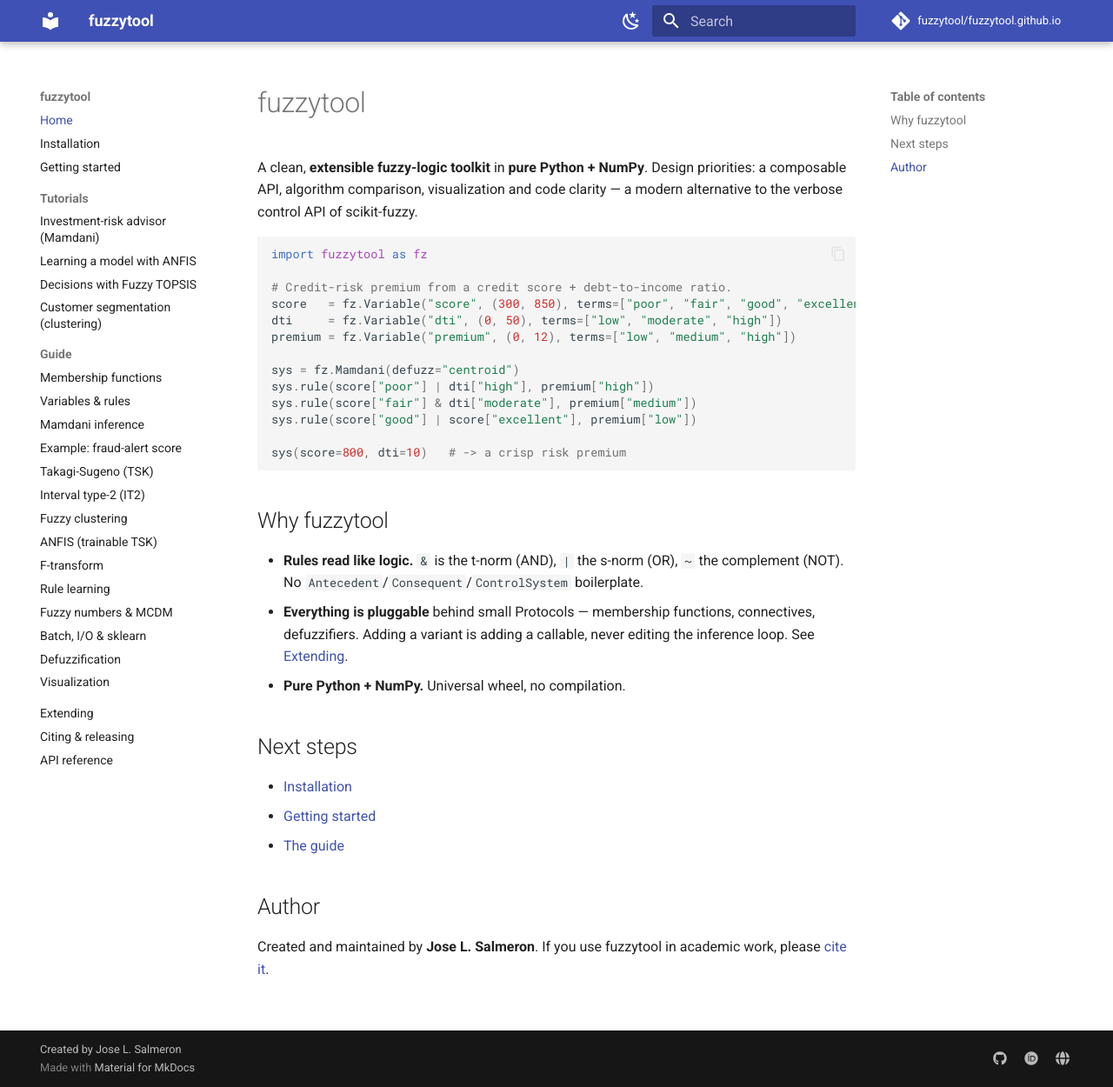
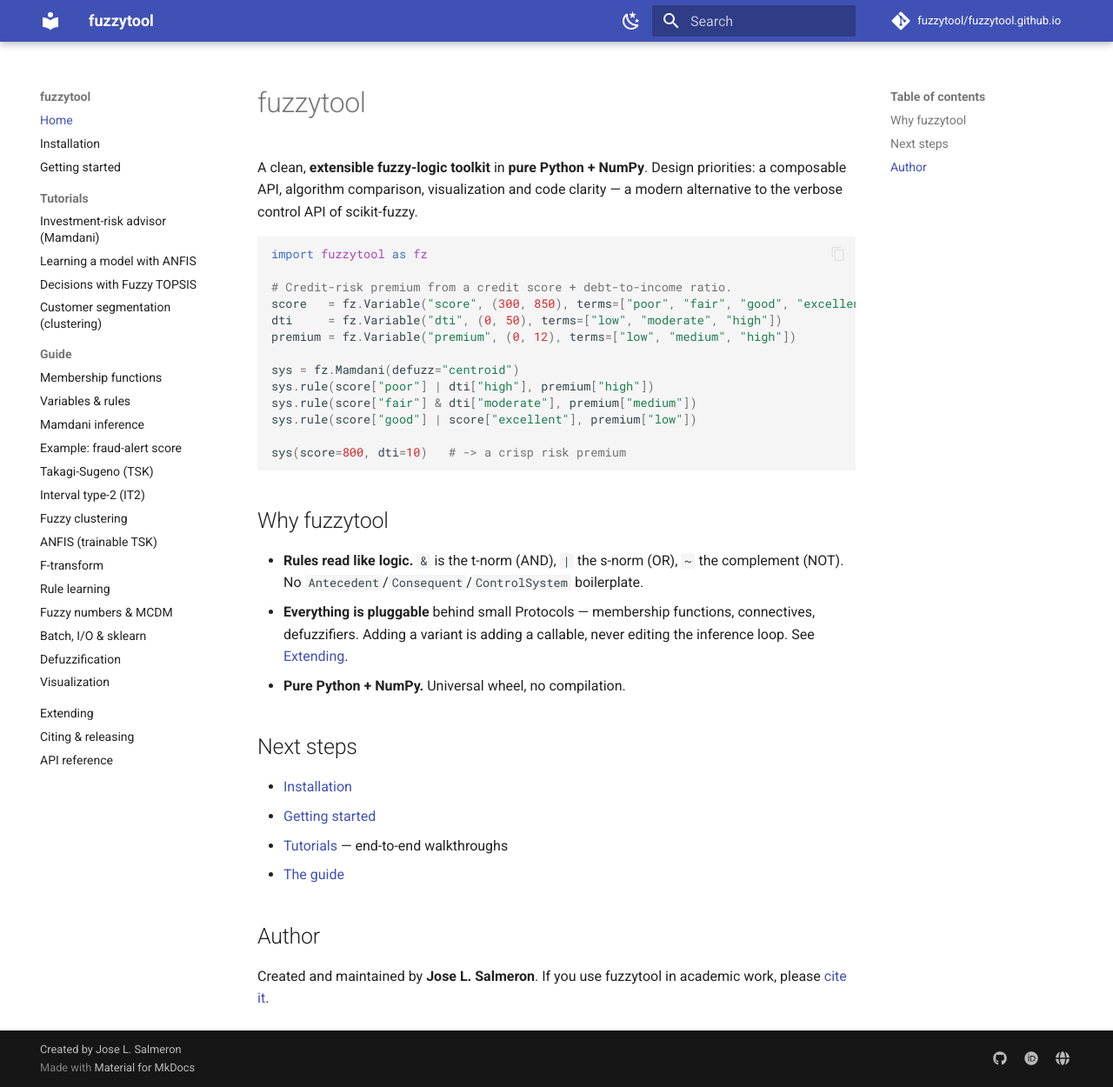
Before and after one commit to fuzzytool/fuzzytool.github.io, an MkDocs documentation site: the page built from docs/index.md, in a window 1280 px wide and 1250 px high. Shown: the whole window at 87% size. Built offline with MkDocs 1.6.1 and Material for MkDocs 9.7.7, drawn with Linux system fonts in a browser that asks for light colours; comment, search, counter and statistics services are not loaded.

Commit message:
docs: link Tutorials from the home page
Co-Authored-By: Claude Opus 4.8 (1M context) <noreply@anthropic.com>

```diff
--- a/docs/index.md
+++ b/docs/index.md
@@ -33,6 +33,7 @@ sys(score=800, dti=10)   # -> a crisp risk premium
 
 - [Installation](installation.md)
 - [Getting started](getting-started.md)
+- [Tutorials](tutorials/risk-advisor.md) — end-to-end walkthroughs
 - [The guide](guide/membership.md)
 
 ## Author
```
